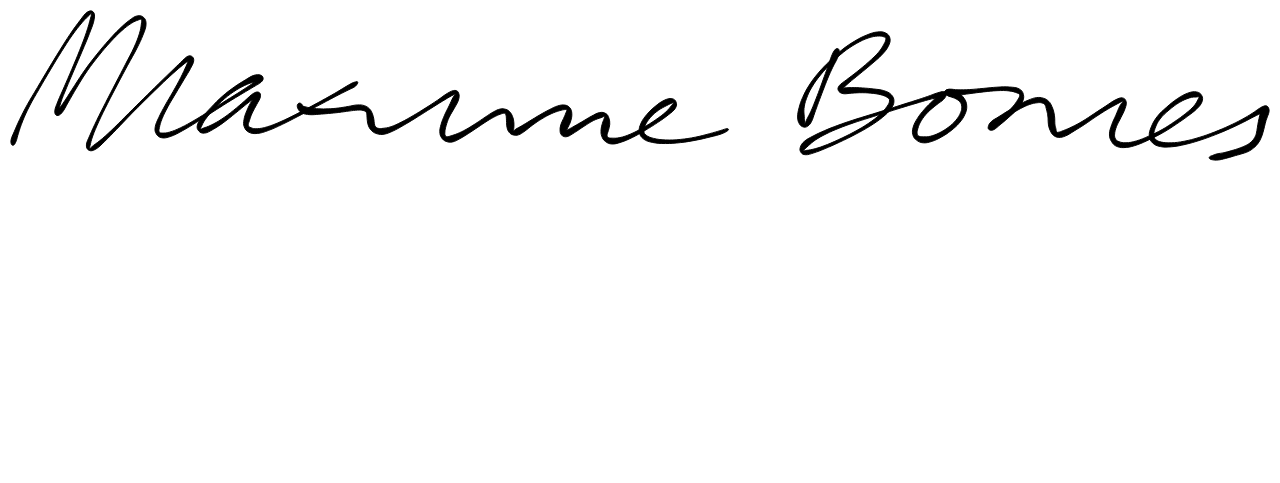
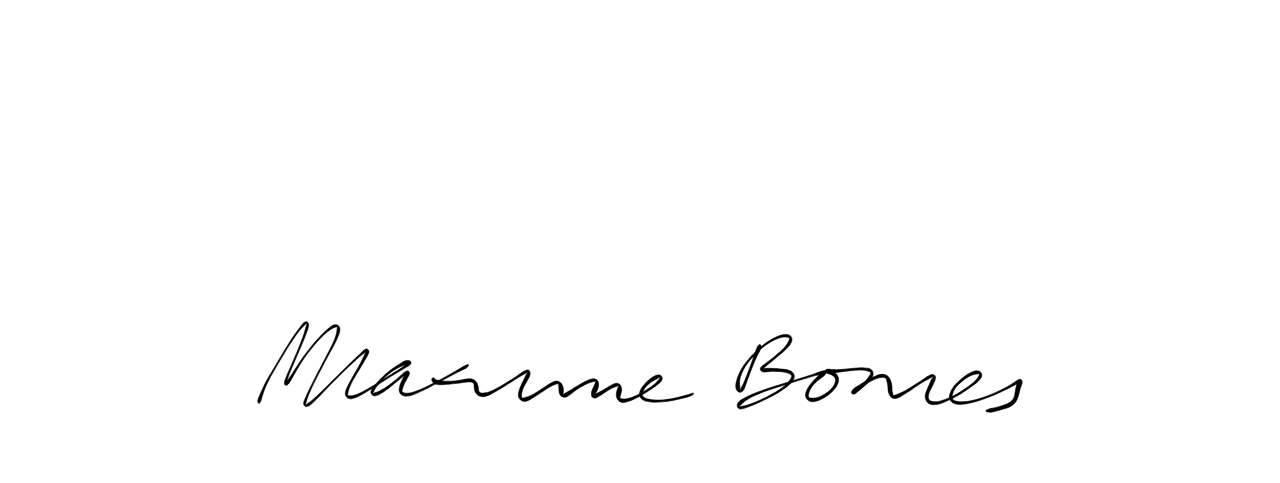
Before and after one commit to maximebories/maximebories.github.io, a plain HTML site: page index.html in a window 1280 px wide. Drawn offline with Linux system fonts and the light colour scheme.

Commit message:
Cosmetic changes...

```diff
--- a/index.html
+++ b/index.html
@@ -2,19 +2,18 @@
 <html lang="en">
 	<head>
 		<meta charset="utf-8">
-
-  <meta name="viewport" content="width=device-width, initial-scale=1">
-  <meta name="description" content="One simple SVG file.">
-  <meta name="author" content="Maxime Bories">
-
-  <meta property="og:title" content="Maxime Bories">
-  <meta property="og:type" content="website">
-  <meta property="og:url" content="https://wwww.maximebori.es">
+		<meta name="viewport"			content="width=device-width, initial-scale=1">
+		<meta name="description"		content="One simple SVG file.">
+		<meta name="author"				content="Maxime Bories">
+		<meta property="og:title"		content="Maxime Bories">
+		<meta property="og:type"		content="website">
+		<meta property="og:url"			content="https://wwww.maximebori.es">
 		<meta property="og:description" content="One simple SVG file.">
-
+		<link rel="stylesheet"			href="style.css">
 	</head>
-
 	<body>
-  <img src="maxime-bories.svg" alt="Maxime Bories" height="100%" />
+		<div>
+			<img src="maxime-bories.svg" alt="Maxime Bories"/>
+		</div>
 	</body>
 </html>
--- /dev/null
+++ b/style.css
@@ -0,0 +1,12 @@
+div {
+	width: 60%;
+	height: 20%;
+
+	position: absolute;
+	top:0;
+	bottom: 0;
+	left: 0;
+	right: 0;
+
+	margin: auto;
+}
```
Also changed, not shown: README.md. Lines whose indentation alone changed are shown as unchanged.
